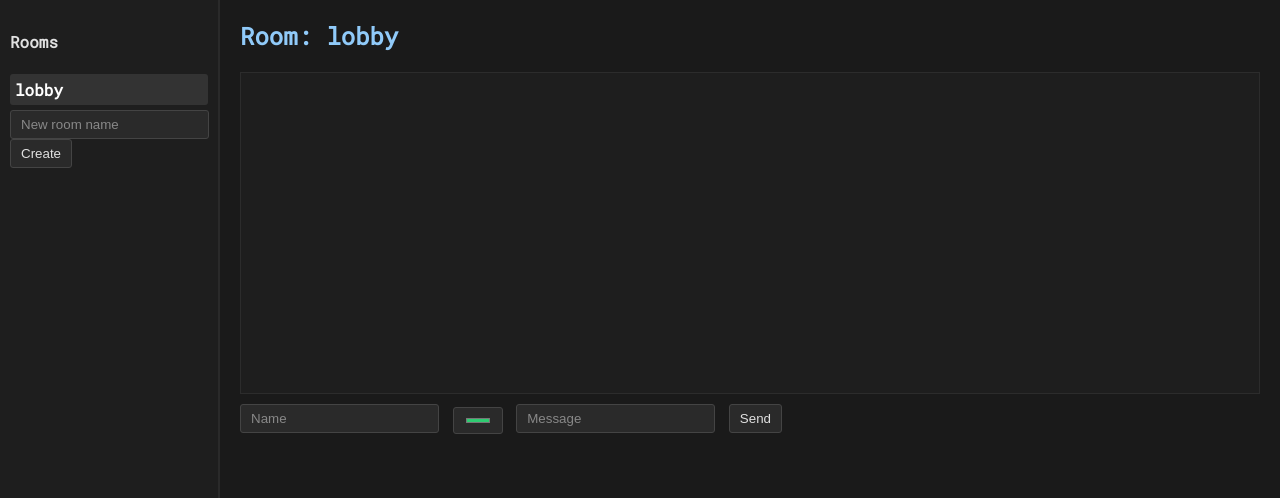
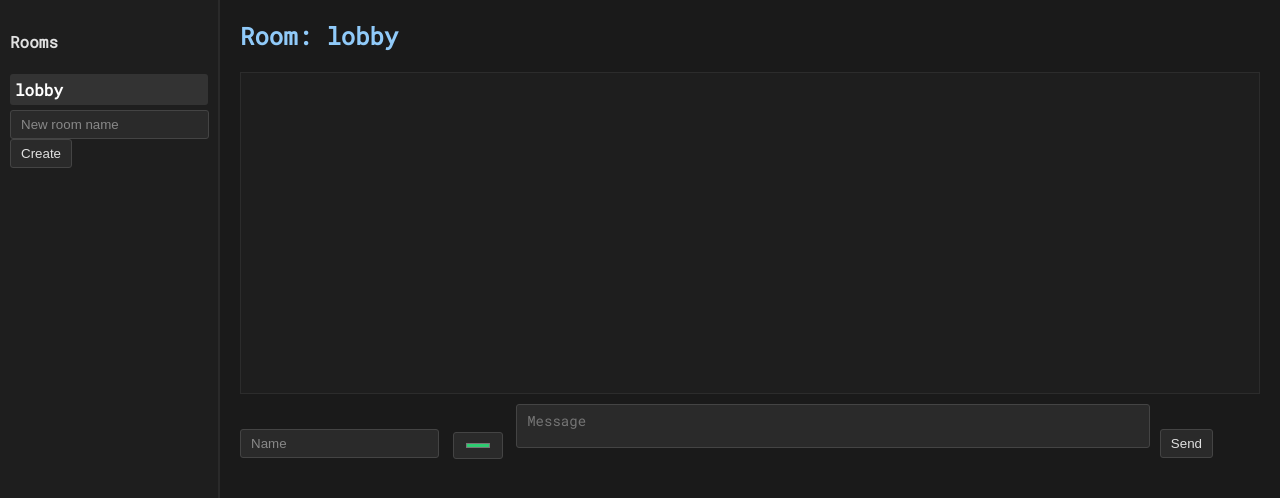
Before and after one commit to FrigidDisposition/rp-chat, a website: page public/index.html in a window 1280 px wide. Drawn offline with nearby package versions, Linux system fonts and the light colour scheme; no server answers.

Commit message:
Added expanding typing box

```diff
--- a/public/index.html
+++ b/public/index.html
@@ -86,6 +86,22 @@
       margin-top: 0;
       color: #90caf9;
     }
+
+    textarea#m {
+  width: 60%;
+  resize: none;
+  overflow: hidden;
+  min-height: 30px;
+  max-height: 150px;
+  background: #2a2a2a;
+  color: #e0e0e0;
+  border: 1px solid #444;
+  border-radius: 3px;
+  padding: 6px 10px;
+  font-family: inherit;
+  font-size: 14px;
+}
+
   </style>
 </head>
 <body>
@@ -101,7 +117,7 @@
     <ul id="messages"></ul>
     <input id="username" placeholder="Name" />
     <input id="color" type="color" value="#2ecc71" />
-    <input id="m" autocomplete="off" placeholder="Message" />
+    <textarea id="m" rows="1" placeholder="Message"></textarea>
     <button onclick="send()">Send</button>
   </div>
 
@@ -174,6 +190,14 @@ socket.on('room list', (rooms) => {
       }
     }
 
+    const messageInput = document.getElementById('m');
+
+messageInput.addEventListener('input', () => {
+  messageInput.style.height = 'auto';
+  messageInput.style.height = messageInput.scrollHeight + 'px';
+});
+
+
     function formatQuotedText(text, color) {
       return text.replace(/"([^"\r\n]+)"/g, `<span style=\"color: ${color}\">"$1"</span>`);
     }
```
